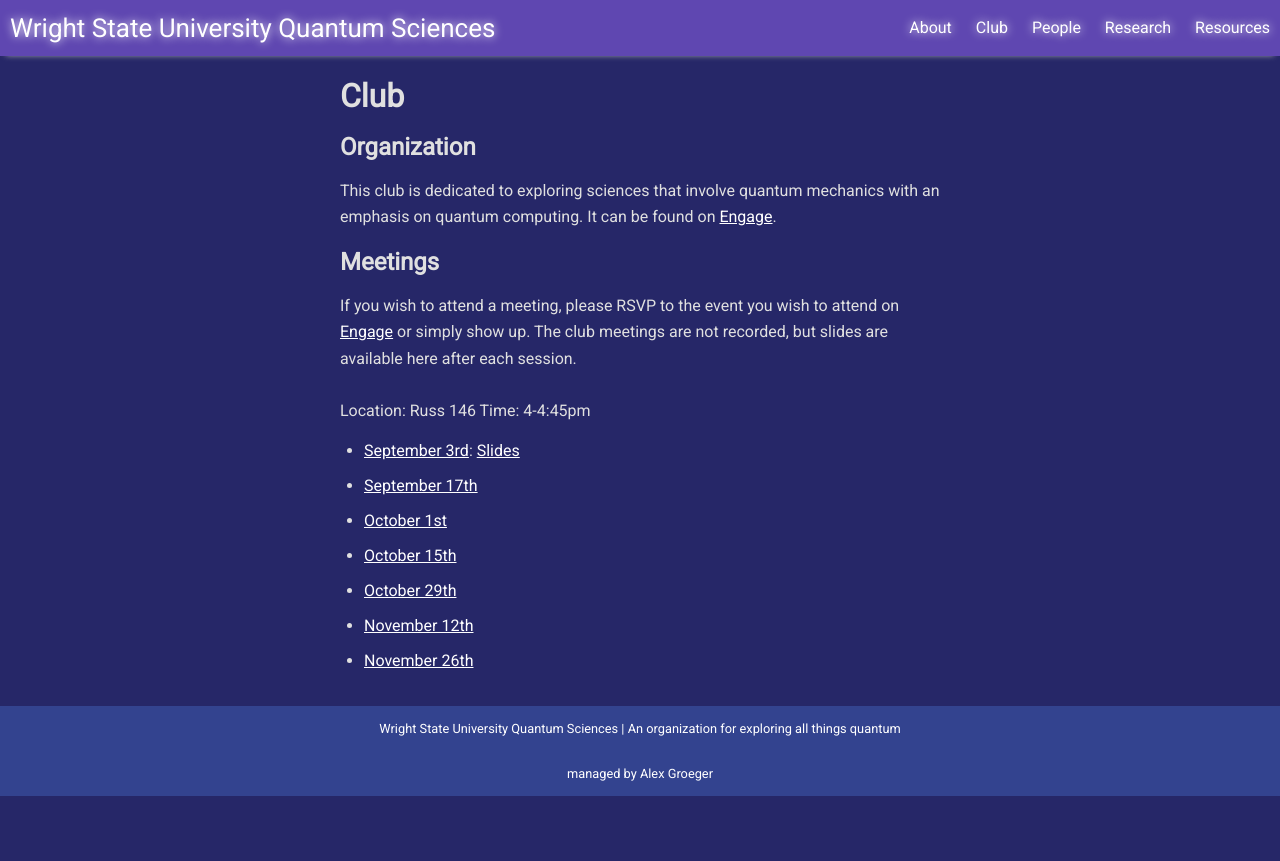
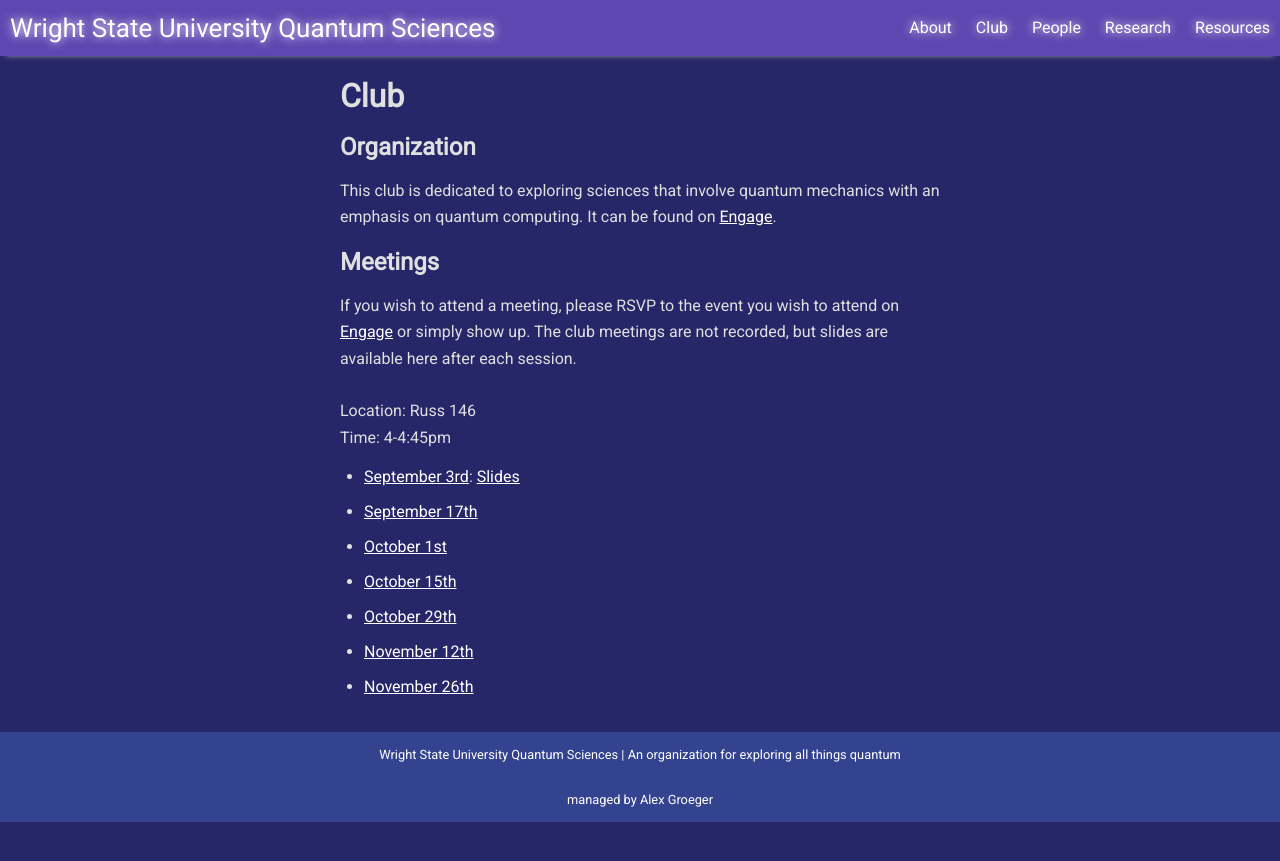
Before and after one commit to WSU-Quantum-Sciences/wsu-quantum-sciences.github.io, a Jekyll site: the page built from pages/club.md, in a window 1280 px wide. Shown: the top 861 px of the page. Built offline with Jekyll 4.4.1, drawn with Linux system fonts in a browser that asks for light colours; nearby versions of some CDN libraries.

Commit message:
newline fix again

```diff
--- a/pages/club.md
+++ b/pages/club.md
@@ -8,11 +8,9 @@ permalink: /club
 This club is dedicated to exploring sciences that involve quantum mechanics with an emphasis on quantum computing. It can be found on [Engage](https://wright.campuslabs.com/engage/organization/wsuquantum).
 
 ## Meetings
-If you wish to attend a meeting, please RSVP to the event you wish to attend on [Engage](https://wright.campuslabs.com/engage/organization/wsuquantum/events) or simply show up. The club meetings are not recorded, but slides are available here after each session.
-<br /><br />
-Location: Russ 146
-Time: 4-4:45pm
-<br />
+If you wish to attend a meeting, please RSVP to the event you wish to attend on [Engage](https://wright.campuslabs.com/engage/organization/wsuquantum/events) or simply show up. The club meetings are not recorded, but slides are available here after each session.<br /><br />
+Location: Russ 146 <br />
+Time: 4-4:45pm <br />
 
 - [September 3rd](https://wright.campuslabs.com/engage/event/10273676): [Slides](https://raidermailwright-my.sharepoint.com/:p:/g/personal/groeger_2_wright_edu/EQOdpAg7OndNp7uw2EaAn7wBMcaf9ozBT0Xu8fb5CbmAQQ?e=sY3HVq)
 - [September 17th](https://wright.campuslabs.com/engage/event/10273677)
```
